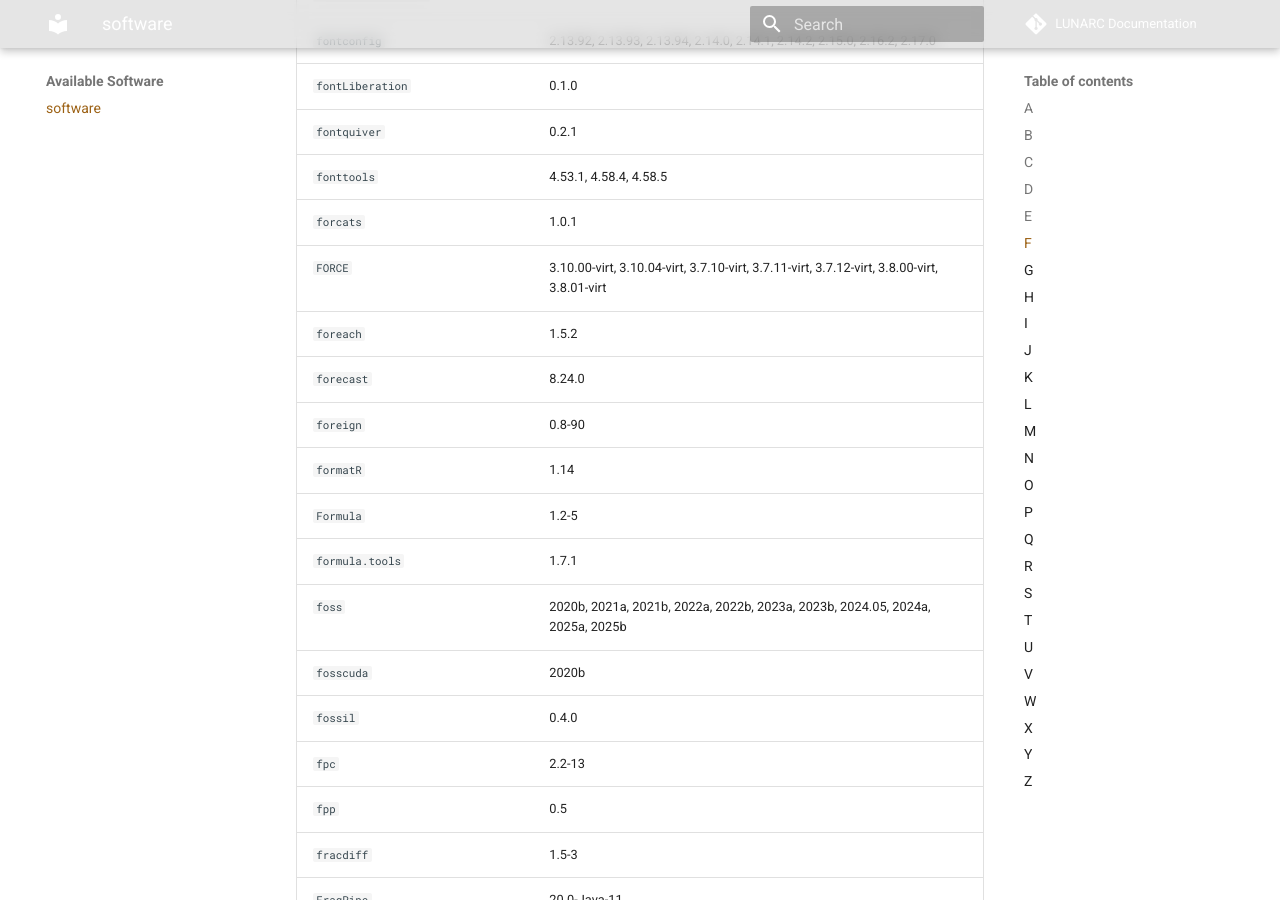
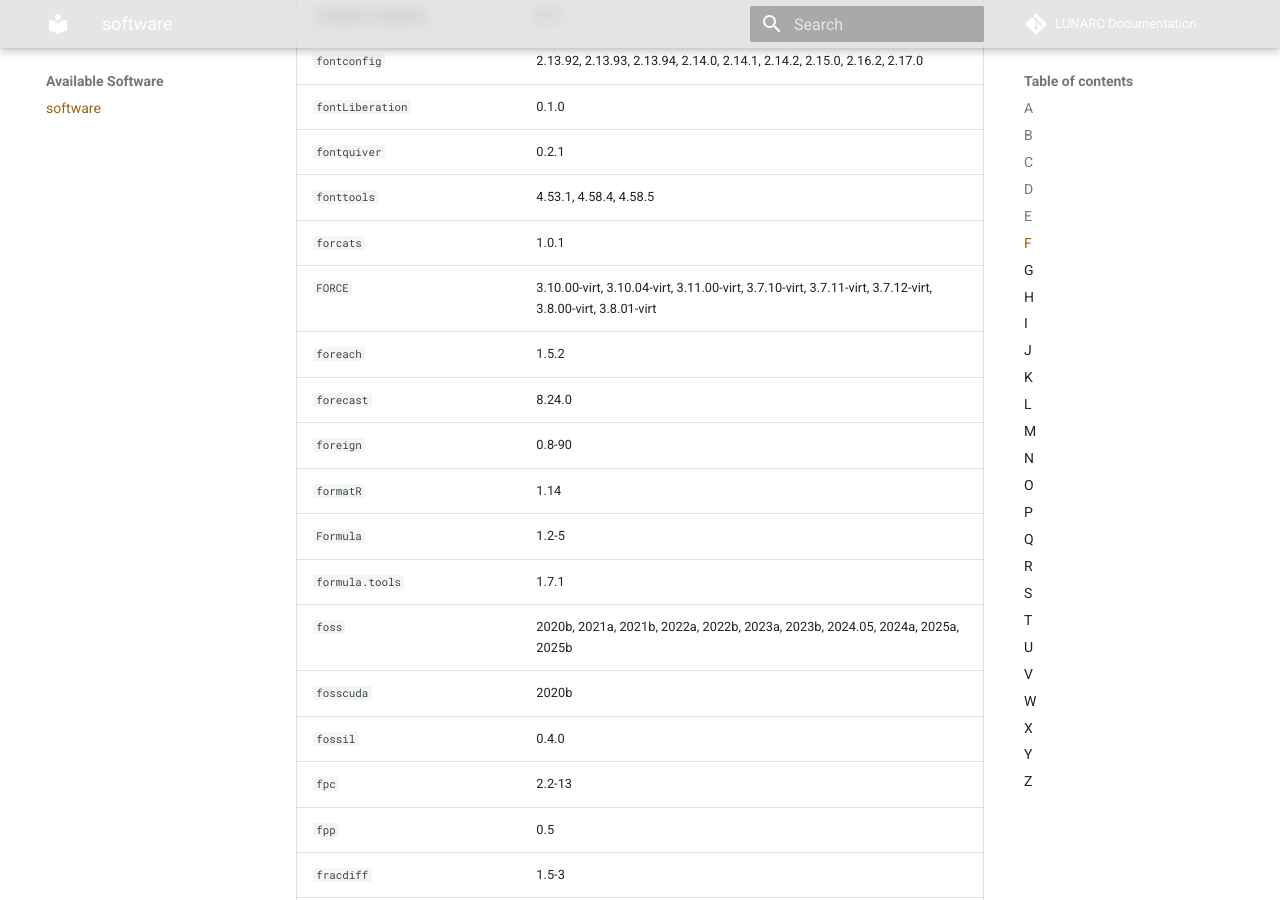
Before and after one commit to lunarc/lunarc_docs, an MkDocs documentation site: the page built from docs/software/installed_software.md, in a window 1280 px wide and 900 px high, scrolled down 45826 px. Built offline with MkDocs 1.6.1 and Material for MkDocs 9.7.7, drawn with Linux system fonts in a browser that asks for light colours; comment, search, counter and statistics services are not loaded; some of the changed lines change nothing that is shown; some of the changed text lies outside the part shown.

Commit message:
List of software modules auto-updated

```diff
--- a/docs/software/installed_software.md
+++ b/docs/software/installed_software.md
@@ -1,5 +1,5 @@
 # Applications installed as modules
-Total number of applications: 3569, with 1 to 20 versions each *(2026-09-05 9:23)*
+Total number of applications: 3569, with 1 to 20 versions each *(2026-09-15 19:23)*
 ## A
 
 **[167 modules]**
@@ -1013,7 +1013,7 @@
 | `fontquiver` | 0.2.1 |
 | `fonttools` | 4.53.1, 4.58.4, 4.58.5 |
 | `forcats` | 1.0.1 |
-| `FORCE` | 3.10.00-virt, 3.10.04-virt, 3.7.10-virt, 3.7.11-virt, 3.7.12-virt, 3.8.00-virt, 3.8.01-virt |
+| `FORCE` | 3.10.00-virt, 3.10.04-virt, 3.11.00-virt, 3.7.10-virt, 3.7.11-virt, 3.7.12-virt, 3.8.00-virt, 3.8.01-virt |
 | `foreach` | 1.5.2 |
 | `forecast` | 8.24.0 |
 | `foreign` | 0.8-90 |
@@ -3752,4 +3752,4 @@
 | `zUMIs` | 2.9.7-R-4.3.2 |
 
 ---
-**Last updated:** 2026-09-05 9:23
+**Last updated:** 2026-09-15 19:23
```
